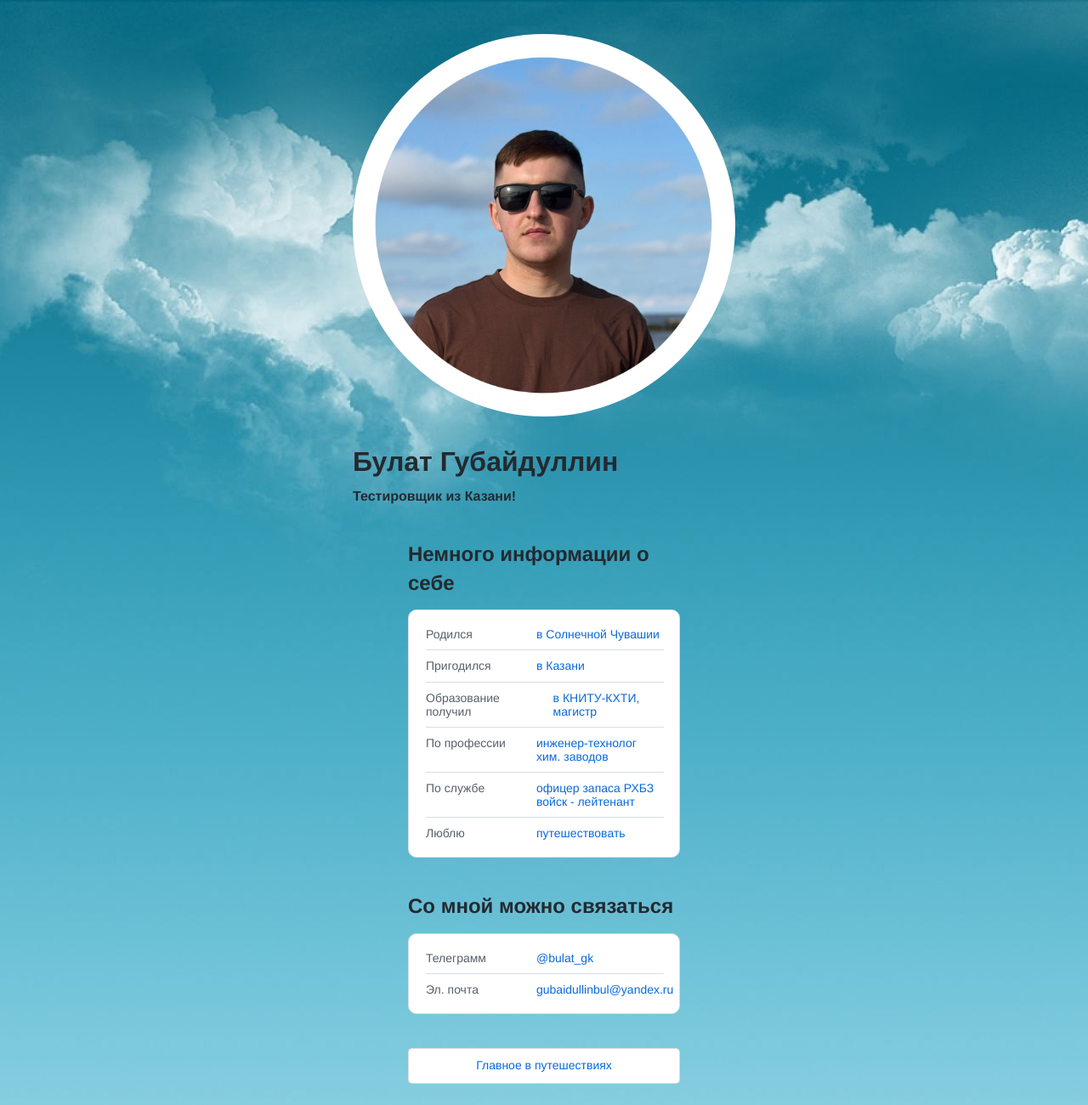
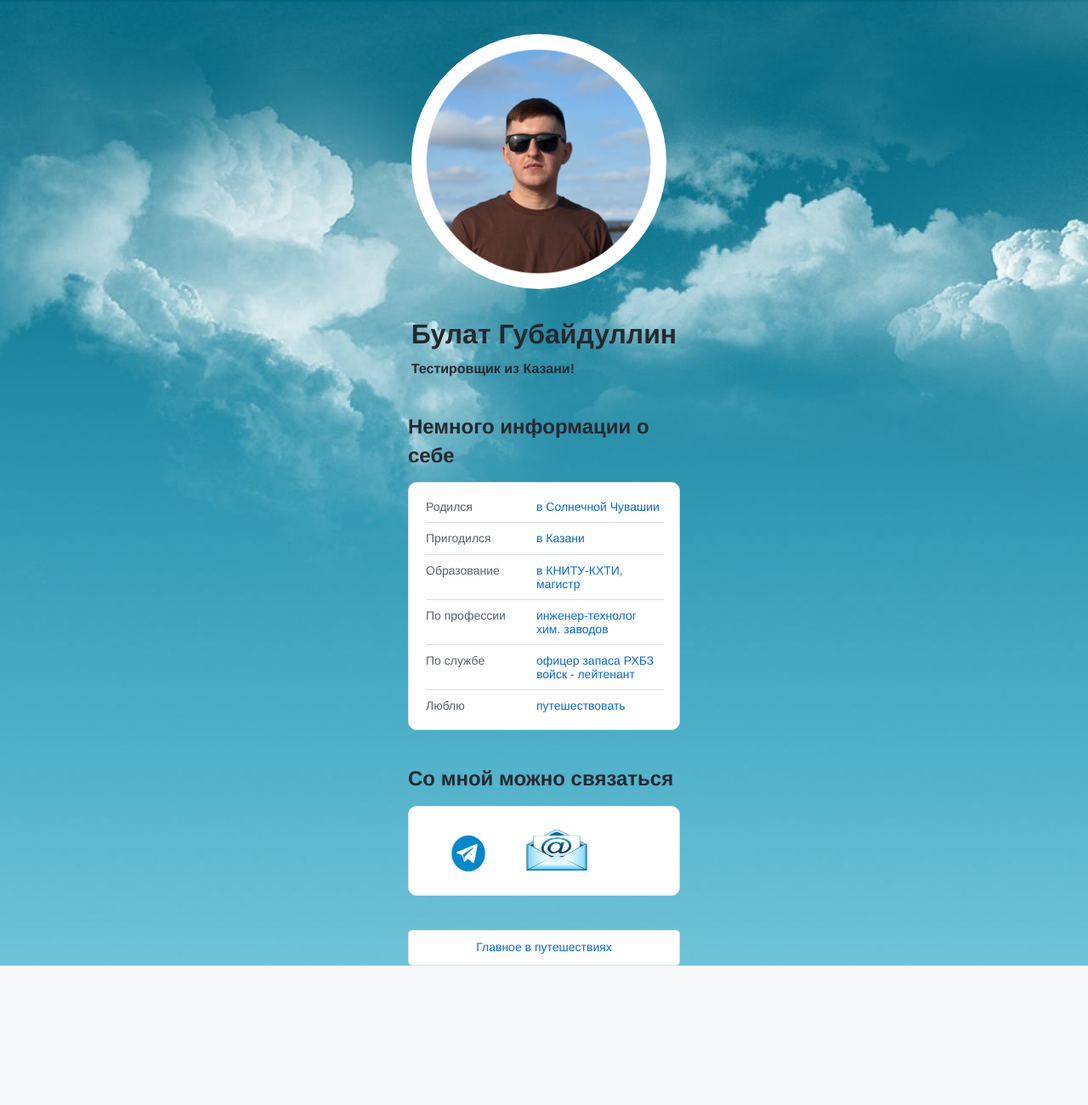
Before and after one commit to bulat-gk-qa/bulat-gk-qa.github.io, a plain HTML site: page index.html in a window 1280 px wide. Shown: the whole page at 85% size. After the commit the page ends 1136 px from the top, so only its background shows below. Drawn offline with Linux system fonts and the light colour scheme.

Commit message:
Сайт визитка HTML, CSS

```diff
--- a/index.html
+++ b/index.html
@@ -4,6 +4,7 @@
     <meta charset="UTF-8" />
     <meta http-equiv="X-UA-Compatible" content="IE=edge" />
     <meta name="viewport" content="width=device-width, initial-scale=1.0" />
+    <link rel="icon" href="https://image.pngaaa.com/593/382593-middle.png" type="image/png">
     <link href="./normalize.css" rel="stylesheet" />
     <link href="./style.css" rel="stylesheet" />
     <title>Визитка.Булат</title>
@@ -29,7 +30,7 @@
             <a class="linsk__link" href="https://kzn.ru/o-kazani/istoriya-kazani/">в Казани</a>
           </li>
           <li class="links__link">
-            <p class="links__title">Образование получил</p>
+            <p class="links__title">Образование</p>
             <a class="linsk__link" href="https://www.kstu.ru/">в КНИТУ-КХТИ, магистр</a>
           </li>
           <li class="links__link">
@@ -50,15 +51,10 @@
       <section class="links">
         <h2 class="links__header">Со мной можно связаться</h2>
         <ul class="links__container">
-          <li class="links__link">
-            <p class="links__title">Телеграмм</p>
-            <a class="linsk__link" href="http://t.me/bulat_gk">@bulat_gk</a>
-          </li>
-          <li class="links__link">
-            <p class="links__title">Эл. почта</p>
-            <a class="linsk__link" href="https://mail.yandex.ru"
-              >gubaidullinbul@yandex.ru</a>
-          </li>
+         <li>
+          <a href="http://t.me/bulat_gk"><img src="tg.png" alt="Телеграмм" class="links_tg"/></a>
+          <a href="mailto:gubaidullinbul@yandex.ru"><img src="mail.png" alt="Почта" class="links_tg"/></a>
+         </li>
         </ul>
       </section>
     </main>
--- a/style.css
+++ b/style.css
@@ -14,8 +14,8 @@ body {
 
 .header__avatar {
   border-radius: 50%;
-  height: 450px;
-  width: 450px;
+  height: 300px;
+  width: 300px;
 }
 
 .header__title {
@@ -60,7 +60,6 @@ body {
   box-sizing: border-box;
   margin: 0;
 }
-
 .links__link,
 .links__title {
   font-size: 14px;
@@ -92,10 +91,18 @@ body {
   margin: 0;
   min-width: 100px;
 }
-
-footer {
+.links_tg
+{
+  height: 70px;
+  width: 100px;
+}
+{
   margin: 0 0 40px 0;
 }
+
+
+footer
+
 .button-link {
   box-sizing: border-box;
   display: flex;
```
Also changed, not shown: mail.png (added), tg.png (added).
